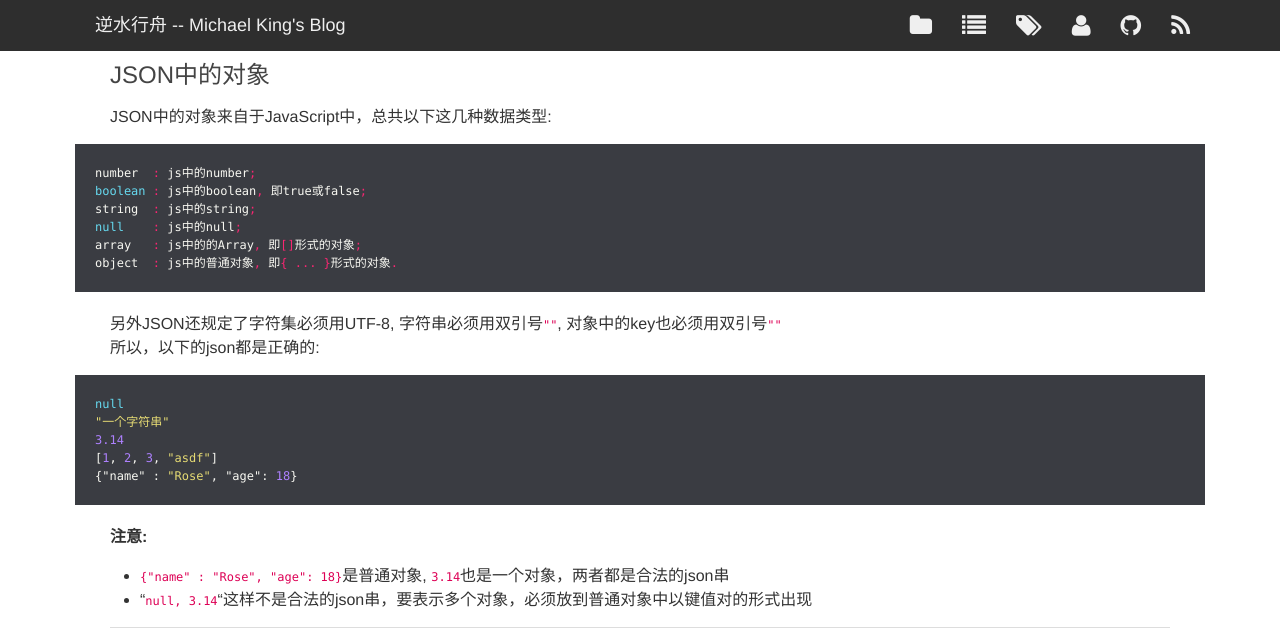
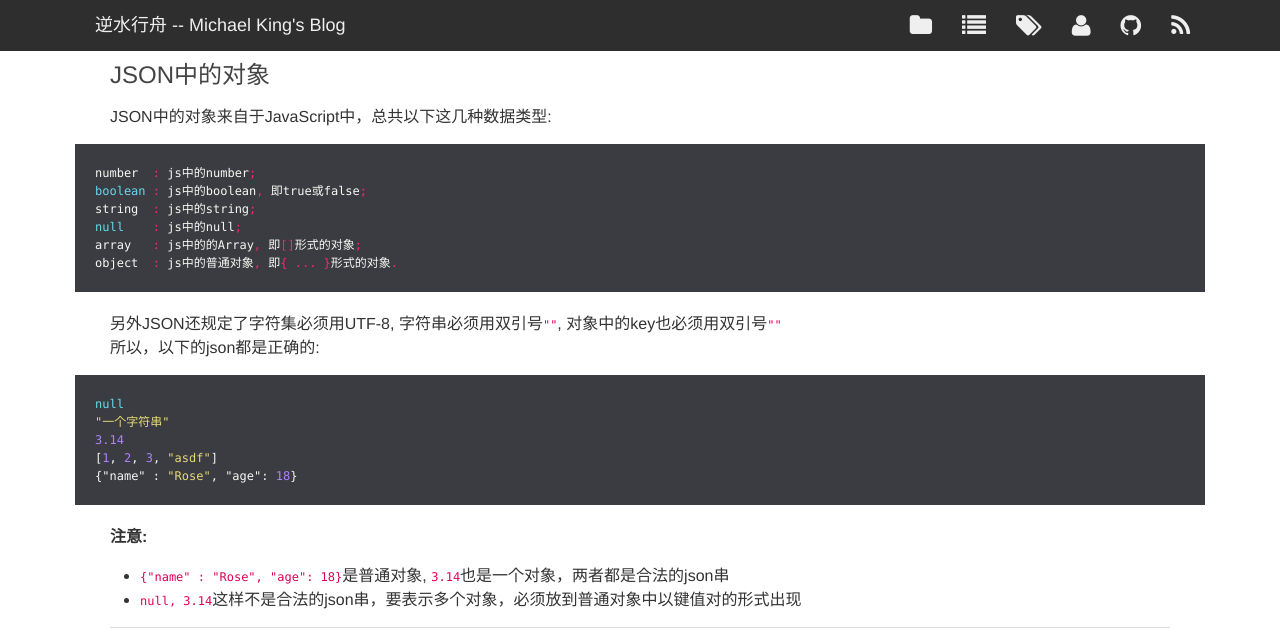
Before and after one commit to rgkjhshi/rgkjhshi.github.io, a Jekyll site: the page built from _posts/2015-08-27-Json对象的格式.md, in a window 1280 px wide and 900 px high, scrolled down 1203 px, cut to the strip 0-629 px from the top of the window. Built offline with Jekyll 4.4.1, drawn with Linux system fonts in a browser that asks for light colours; nearby versions of some CDN libraries; Markdown is read by kramdown in place of the engine named in the settings; comment, search, counter and statistics services are not loaded.

Commit message:
update source

```diff
--- a/_posts/2015-08-27-Json对象的格式.md
+++ b/_posts/2015-08-27-Json对象的格式.md
@@ -84,6 +84,6 @@ null
 **注意:**
 
 * `{"name" : "Rose", "age": 18}`是普通对象, `3.14`也是一个对象，两者都是合法的json串
-* "`null, 3.14`"这样不是合法的json串，要表示多个对象，必须放到普通对象中以键值对的形式出现
+* `null, 3.14`这样不是合法的json串，要表示多个对象，必须放到普通对象中以键值对的形式出现
 
 *****
```
